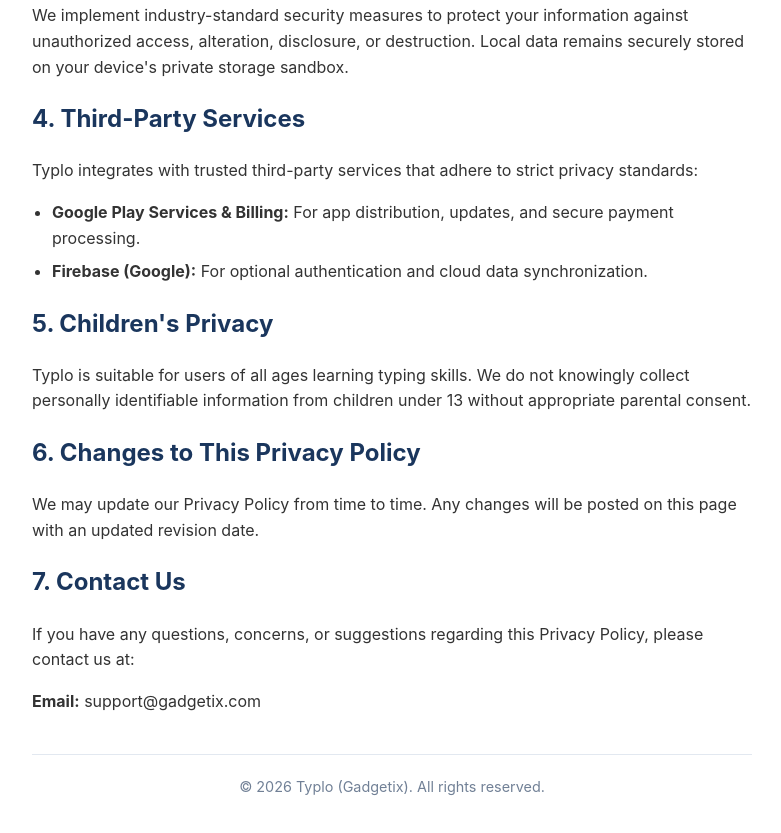
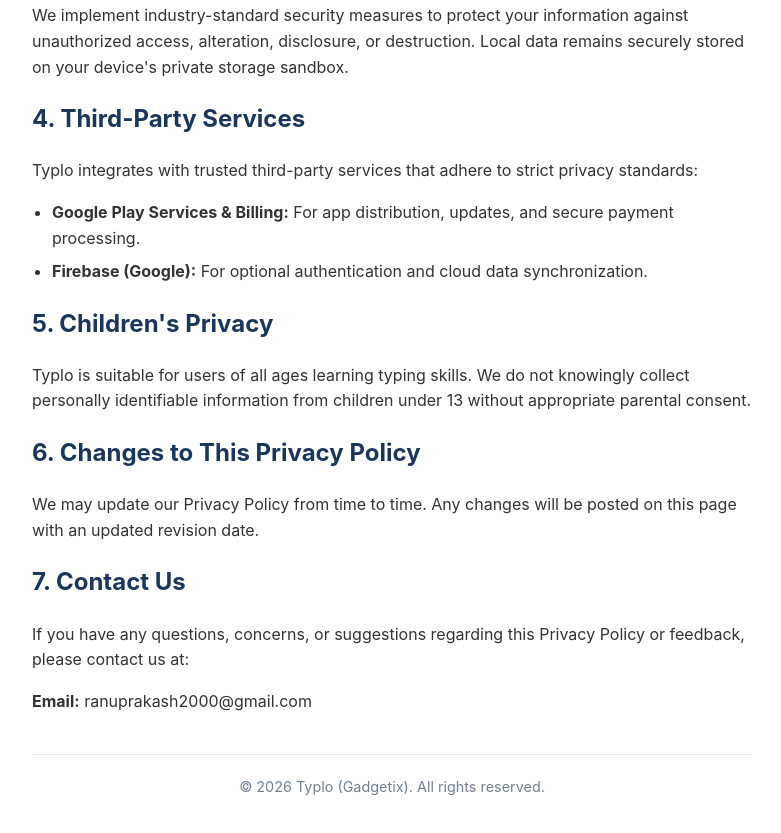
Before and after one commit to gadgetix11/privacy-policy-typlo, a plain HTML site: page index.html in a window 1280 px wide. Shown: the part 1086-1919 px from the top of the page, without its empty margins (248-1029 px from the left). Drawn offline with Linux system fonts and the light colour scheme.

Commit message:
Update index.html

```diff
--- a/index.html
+++ b/index.html
@@ -90,12 +90,12 @@
         <p>We may update our Privacy Policy from time to time. Any changes will be posted on this page with an updated revision date.</p>
 
         <h2>7. Contact Us</h2>
-        <p>If you have any questions, concerns, or suggestions regarding this Privacy Policy, please contact us at:</p>
-        <p><strong>Email:</strong> support@gadgetix.com</p>
+        <p>If you have any questions, concerns, or suggestions regarding this Privacy Policy or feedback, please contact us at:</p>
+        <p><strong>Email:</strong> ranuprakash2000@gmail.com</p>
 
         <footer>
             &copy; 2026 Typlo (Gadgetix). All rights reserved.
         </footer>
     </div>
 </body>
-  </html>
+</html>
```
